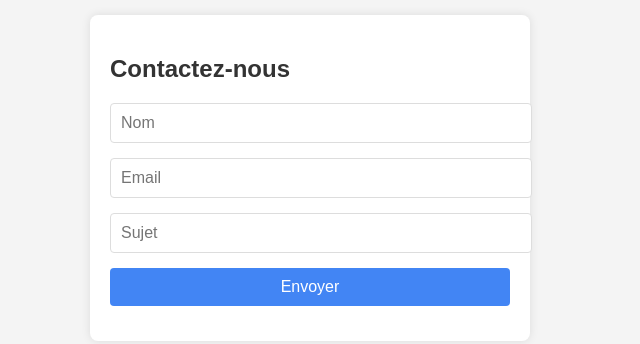
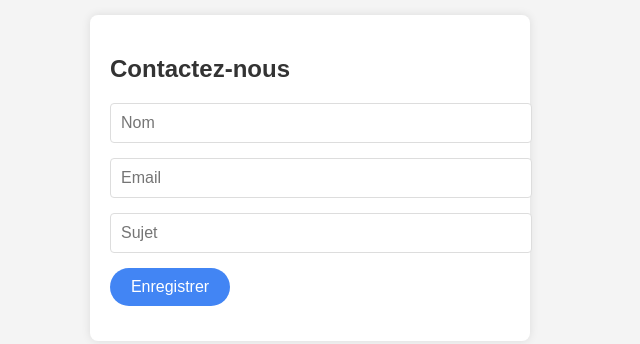
Before and after one commit to Jeromebayongwa/googleContact, a plain HTML site: page Index.html in a window 1280 px wide. Shown: the part 222-566 px from the top of the page, without its empty margins (330-970 px from the left). Drawn offline with Linux system fonts and the light colour scheme.

Commit message:
modification des éléments

```diff
--- a/Index.html
+++ b/Index.html
@@ -25,7 +25,7 @@
                     <input type="text" id="subject" name="subject" placeholder="Sujet" required>
                 </div>
                 <div class="form-group">
-                    <button type="submit">Envoyer</button>
+                    <button type="submit">Enregistrer</button>
                 </div>
             </form>
         </div>
--- a/Style.css
+++ b/Style.css
@@ -41,11 +41,11 @@ body {
     height: 100px;
 }
 .form-group button {
-    width: 100%;
+    width: 30%;
     padding: 10px;
     background-color: #4285f4;
     border: none;
-    border-radius: 4px;
+    border-radius: 100px;
     color: #fff;
     font-size: 16px;
     cursor: pointer;
```
